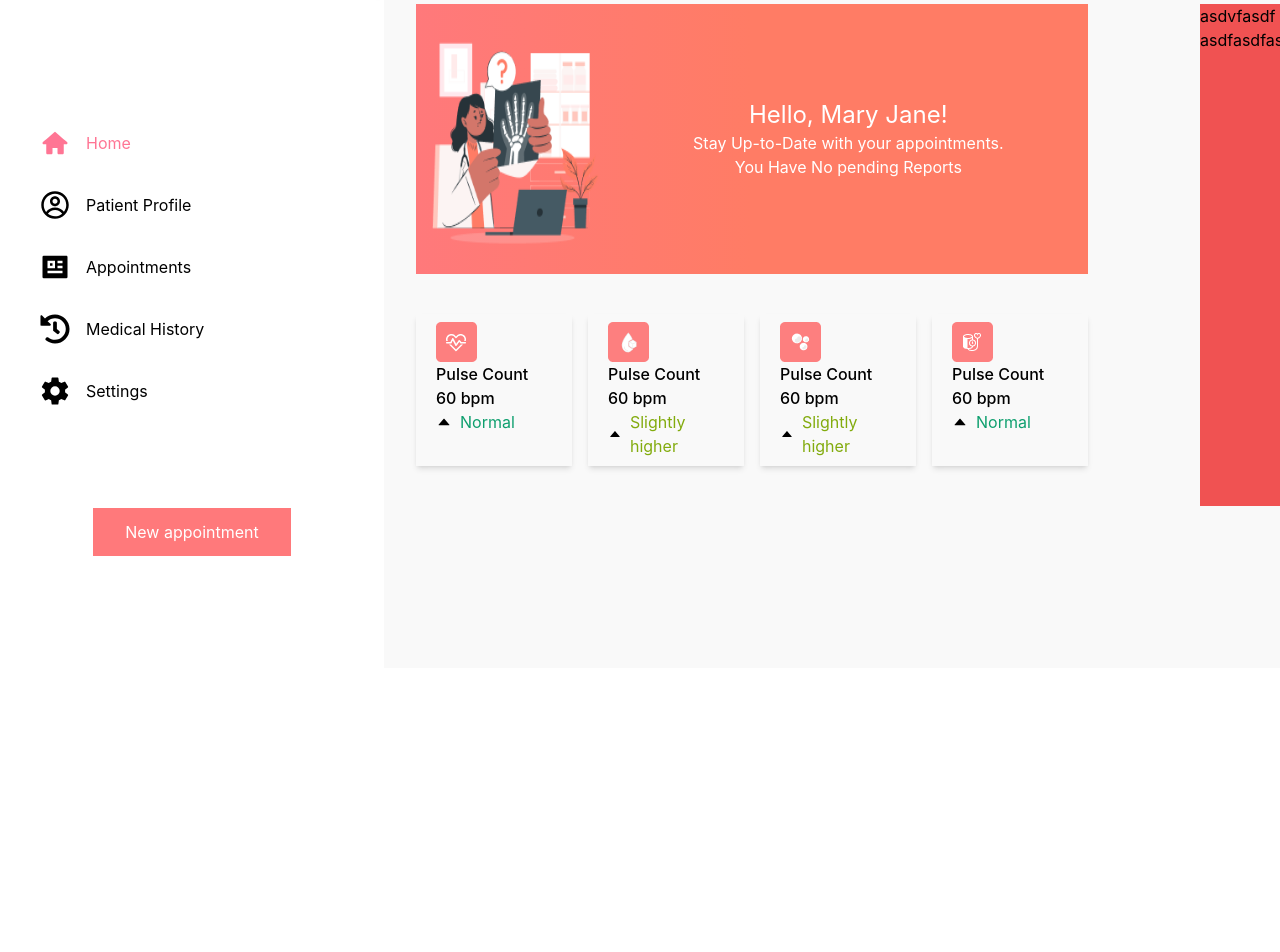
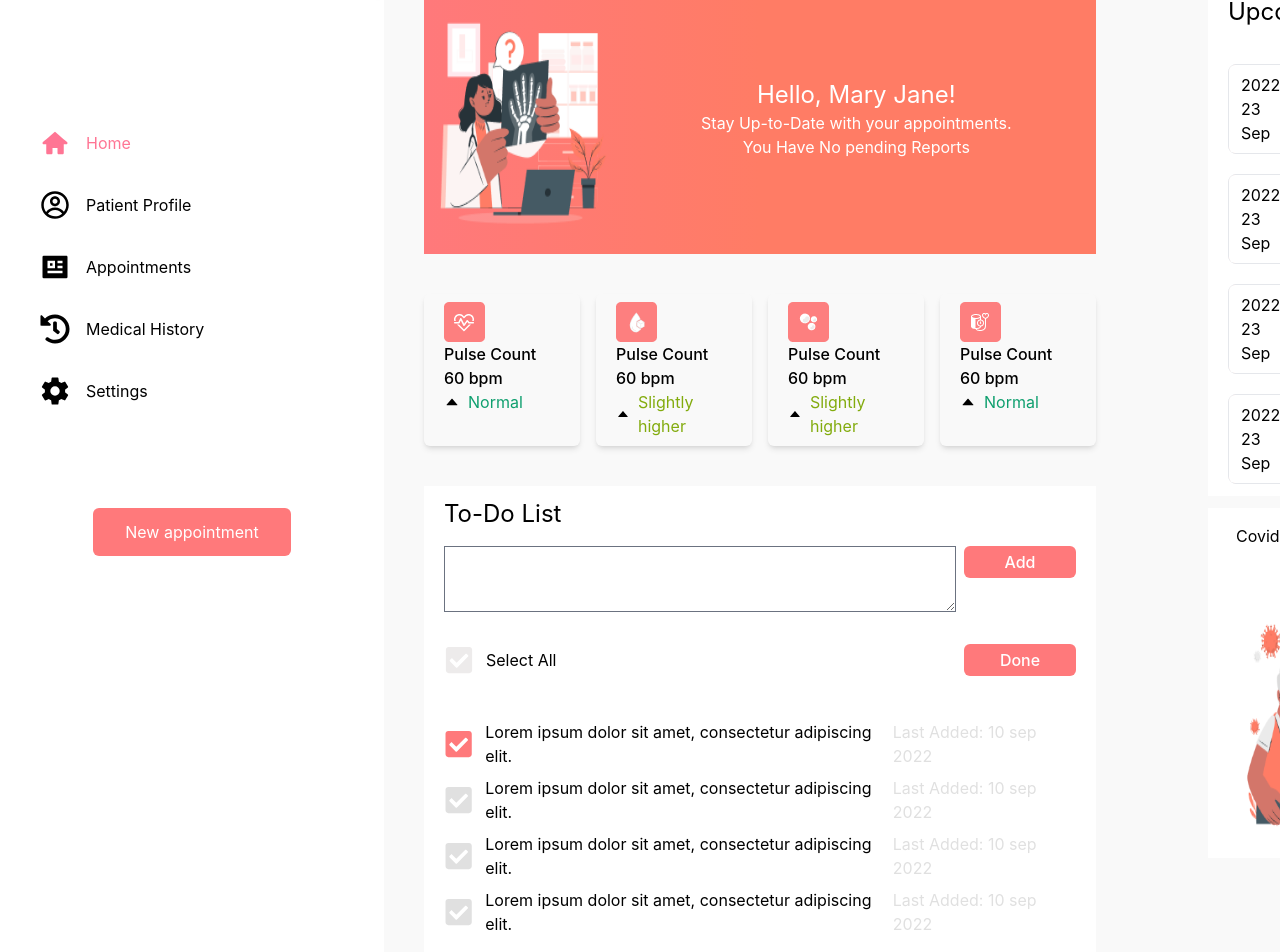
Before and after one commit to shaharia1999/News-web, a React (Create React App) app: page / in a window 1280 px wide. Shown: the part 132-1084 px from the top of the page. Before the commit the page ends 800 px from the top, so only its background shows below. Built offline with nearby package versions, Linux system fonts and the light colour scheme.

Commit message:
Dextop_done

```diff
--- a/src/App.js
+++ b/src/App.js
@@ -7,11 +7,13 @@ import { FaHistory } from "react-icons/fa";
 import { IoSettingsSharp } from "react-icons/io5";
 import { GiHamburgerMenu } from "react-icons/gi";
 import { AiFillCaretUp } from "react-icons/ai";
+import { FaCheckSquare } from "react-icons/fa";
 import { FaPlus } from "react-icons/fa";
 import { useState } from "react";
 import light from "../src/Images/Toggle button.png";
 import dark from "../src/Images/Toggle button (1).png";
 import simple1 from "../src/Images/Svg_sample1.png";
+import simple2 from "../src/Images/Svg_sample2.png";
 import avatar from "../src/Images/Avatar.png";
 import love from "../src/Images/Frame 2846.png";
 import love1 from "../src/Images/Frame 2846 (3).png";
@@ -109,7 +111,7 @@ function App() {
           </div>
           <div className="absolute bottom-28  w-full flex justify-center">
             {hide ? (
-              <p className="text-16px  bg-gradient-to-r w-auto from-[#FF797B]  to-[#FF797B] px-8 py-3 text-white ">
+              <p className="text-16px  bg-gradient-to-r w-auto from-[#FF797B] rounded-md to-[#FF797B] px-8 py-3 text-white ">
                 New appointment
               </p>
             ) : (
@@ -127,8 +129,8 @@ function App() {
         </div>
       </div>
 
-      <div className=" dark:bg-[#150A09] dark:text-white bg-[#F9F9F9] w-full pl-8 pr-2 pt-10 ">
-        <div className="flex justify-between items-center  h-24">
+      <div className=" dark:bg-[#150A09] dark:text-white bg-[#F9F9F9] w-full pl-10 pr-7 pt-5 ">
+        <div className="flex justify-between items-center  h-24 py-18">
           <p className="text-[24px] text-[#646F75] dark:text-white">Home</p>
           <div className="flex justify-center gap-3 ">
             <div className="flex justify-center items-center">
@@ -167,7 +169,7 @@ function App() {
                  </div>
             </article>
             <div className="grid grid-cols-4 py-10 gap-4">
-            <article className="shadow-md px-5 py-2 dark:bg-[#2B2121]">
+            <article className="shadow-md rounded-md px-5 py-2 dark:bg-[#2B2121]">
               <div>
                 <img  alt='love' src={love} />
               </div>
@@ -179,7 +181,7 @@ function App() {
               <p className="text-green-500">Normal</p>
                 </div>
             </article>
-            <article className="shadow-md px-5 py-2 dark:bg-[#2B2121]">
+            <article className="shadow-md rounded-md px-5 py-2 dark:bg-[#2B2121]">
               <div>
                 <img  alt='love' src={love1} />
               </div>
@@ -192,7 +194,7 @@ function App() {
                 <p className="text-[#82AB0D]">Slightly higher</p>
                 </div>
             </article>
-            <article className="shadow-md px-5 py-2 dark:bg-[#2B2121]">
+            <article className="shadow-md rounded-md px-5 py-2 dark:bg-[#2B2121]">
               <div>
                 <img  alt='love' src={love2} />
               </div>
@@ -205,7 +207,7 @@ function App() {
                 <p className="text-[#82AB0D]">Slightly higher</p>
                 </div>
             </article>
-            <article className="shadow-md px-5 py-2 dark:bg-[#2B2121]">
+            <article className="shadow-md rounded-md px-5 py-2 dark:bg-[#2B2121]">
               <div>
                 <img  alt='love' src={love3} />
               </div>
@@ -221,11 +223,168 @@ function App() {
 
             </div>
 
+            {/* Todo List  */}
+            <div className="bg-white dark:bg-[#2c2121] px-5 py-3">
+              <h3 className="pb-4 text-2xl">To-Do List</h3>
+              <article className="flex justify-between gap-x-2">
+                <textarea className="w-10/12"></textarea>
+                <div className="">
+                <button className="bg-[#FF797B] w-28 py-1 font-medium text-white rounded-md">Add</button>
+                </div>
+
+              </article>
+              <article className="flex justify-between gap-x-2 mt-8">
+
+                 <div className="flex justify-center items-center"><FaCheckSquare className="text-[#EDEBEB] text-3xl mr-3" />
+                 <p>Select All</p></div>
+                 <div><button className="bg-[#FF797B] w-28 py-1 font-medium text-white rounded-md">Done</button></div>
+              </article>
+              <article className="mt-10">
+                <ul>
+                  <li className="flex justify-between items-center py-1">
+                    <div className="flex justify-center items-center">
+                    <FaCheckSquare className="text-[#FF797B] text-3xl mr-3" />
+                  <p>Lorem ipsum dolor sit amet, consectetur adipiscing elit. </p>
+                    </div>
+
+                  <p className="text-[#E0E0E0]">Last Added: 10 sep 2022 </p>
+                  </li>
+                  <li className="flex justify-between items-center py-1">
+                    <div className="flex justify-center items-center">
+                    <FaCheckSquare className="text-[#E0E0E0] text-3xl mr-3" />
+                  <p>Lorem ipsum dolor sit amet, consectetur adipiscing elit. </p>
+                    </div>
+
+                  <p className="text-[#E0E0E0]">Last Added: 10 sep 2022 </p>
+                  </li>
+                  <li className="flex justify-between items-center py-1">
+                    <div className="flex justify-center items-center">
+                    <FaCheckSquare className="text-[#E0E0E0] text-3xl mr-3" />
+                  <p>Lorem ipsum dolor sit amet, consectetur adipiscing elit. </p>
+                    </div>
+
+                  <p className="text-[#E0E0E0]">Last Added: 10 sep 2022 </p>
+                  </li>
+                  <li className="flex justify-between items-center py-1">
+                    <div className="flex justify-center items-center">
+                    <FaCheckSquare className="text-[#E0E0E0] text-3xl mr-3" />
+                  <p>Lorem ipsum dolor sit amet, consectetur adipiscing elit. </p>
+                    </div>
+
+                  <p className="text-[#E0E0E0]">Last Added: 10 sep 2022 </p>
+                  </li>
+
+                </ul>
+              </article>
+
+            </div>
+
 
           </div>
-          <div className="col-span-5 bg-red-500">
-            <article>asdvfasdf</article>
-            <article>asdfasdfasdfa</article>
+          <div className="col-span-5 ">
+            <article>
+            <div className="bg-white dark:bg-[#2c2121] px-5 py-3">
+              <h3 className="pb-4 text-2xl">Upcoming-Events</h3>
+
+              <article className="mt-5">
+                <ul>
+                  <li className="flex justify-between items-center dark:bg-[#6a5050]  bg-[#FDDAD6] rounded-lg border mt-5">
+                    <div className="flex justify-center items-center">
+                    <div className="bg-white dark:bg-[#2c2121] px-3 py-2 rounded-md">
+                      <p>2022</p>
+                      <p>23</p>
+                      <p>Sep</p>
+                    </div>
+                    <div className="px-2 py-1">
+                    <p className="font-medium">Dr. Muhammad Abdul Hussein </p>
+                    <p>Cardiologist </p>
+                    <div className="flex gap-2 oy-4">
+                      <button className="bg-white dark:bg-[#2c2121] px-2 p-1 rounded-md"> Start Morning</button>
+                      <button className="bg-white dark:bg-[#2c2121] px-2 p-1 rounded-md">Time 10:00 AM</button>
+                    </div>
+                    </div>
+
+                    </div>
+
+                  </li>
+                  <li className="flex justify-between items-center dark:bg-[#6a5050]  bg-[#FDDAD6] rounded-lg border mt-5">
+                    <div className="flex justify-center items-center">
+                    <div className="bg-white dark:bg-[#2c2121] px-3 py-2 rounded-md">
+                      <p>2022</p>
+                      <p>23</p>
+                      <p>Sep</p>
+                    </div>
+                    <div className="px-2 py-1">
+                    <p className="font-medium">Dr. Muhammad Abdul Hussein </p>
+                    <p>Cardiologist </p>
+                    <div className="flex gap-2 oy-4">
+                      <button className="bg-white dark:bg-[#2c2121] px-2 p-1 rounded-md"> Start Morning</button>
+                      <button className="bg-white dark:bg-[#2c2121] px-2 p-1 rounded-md">Time 10:00 AM</button>
+                    </div>
+                    </div>
+
+                    </div>
+
+                  </li>
+                  <li className="flex justify-between items-center dark:bg-[#6a5050]  bg-[#FDDAD6] rounded-lg border mt-5">
+                    <div className="flex justify-center items-center">
+                    <div className="bg-white dark:bg-[#2c2121] px-3 py-2 rounded-md">
+                      <p>2022</p>
+                      <p>23</p>
+                      <p>Sep</p>
+                    </div>
+                    <div className="px-2 py-1">
+                    <p className="font-medium">Dr. Muhammad Abdul Hussein </p>
+                    <p>Cardiologist </p>
+                    <div className="flex gap-2 oy-4">
+                      <button className="bg-white dark:bg-[#2c2121] px-2 p-1 rounded-md"> Start Morning</button>
+                      <button className="bg-white dark:bg-[#2c2121] px-2 p-1 rounded-md">Time 10:00 AM</button>
+                    </div>
+                    </div>
+
+                    </div>
+
+                  </li>
+                  <li className="flex justify-between items-center dark:bg-[#6a5050]  bg-[#FDDAD6] rounded-lg border mt-5">
+                    <div className="flex justify-center items-center">
+                    <div className="bg-white dark:bg-[#2c2121] px-3 py-2 rounded-md">
+                      <p>2022</p>
+                      <p>23</p>
+                      <p>Sep</p>
+                    </div>
+                    <div className="px-2 py-1">
+                    <p className="font-medium">Dr. Muhammad Abdul Hussein </p>
+                    <p>Cardiologist </p>
+                    <div className="flex gap-2 oy-4">
+                      <button className="bg-white dark:bg-[#2c2121] px-2 p-1 rounded-md"> Start Morning</button>
+                      <button className="bg-white dark:bg-[#2c2121] px-2 p-1 rounded-md">Time 10:00 AM</button>
+                    </div>
+                    </div>
+
+                    </div>
+
+                  </li>
+
+
+                </ul>
+              </article>
+
+            </div>
+            </article>
+            <article className="px-5 bg-white dark:bg-[#2c2121] mt-3">
+              <div className="flex justify-between py-4 px-2"><p>Covid-19 Updates</p>
+              <p>T10 September 2022<br/> AM Thursday  10:00:00 AM</p>
+              </div>
+            <article className="bg-gradient-to-r  flex px-2 ">
+                 <div><img className=" h-[270px] w-[270px]"  alt="doctor" src={simple2}/></div>
+                 <div className="flex justify-center items-center text-left bg-gradient-to-r text-white from-[#FF797B] via-[#FF7C65] to-[#FF7C65] flex-col w-full ">
+                <h3 className="text-2xl text-center">Infection Number <br/><span>500</span></h3>
+                <h3 className="text-2xl text-center mt-4">Infection Ratio <br/><span>10%</span></h3>
+
+
+                 </div>
+            </article>
+            </article>
           </div>
         </div>
       </div>
```
